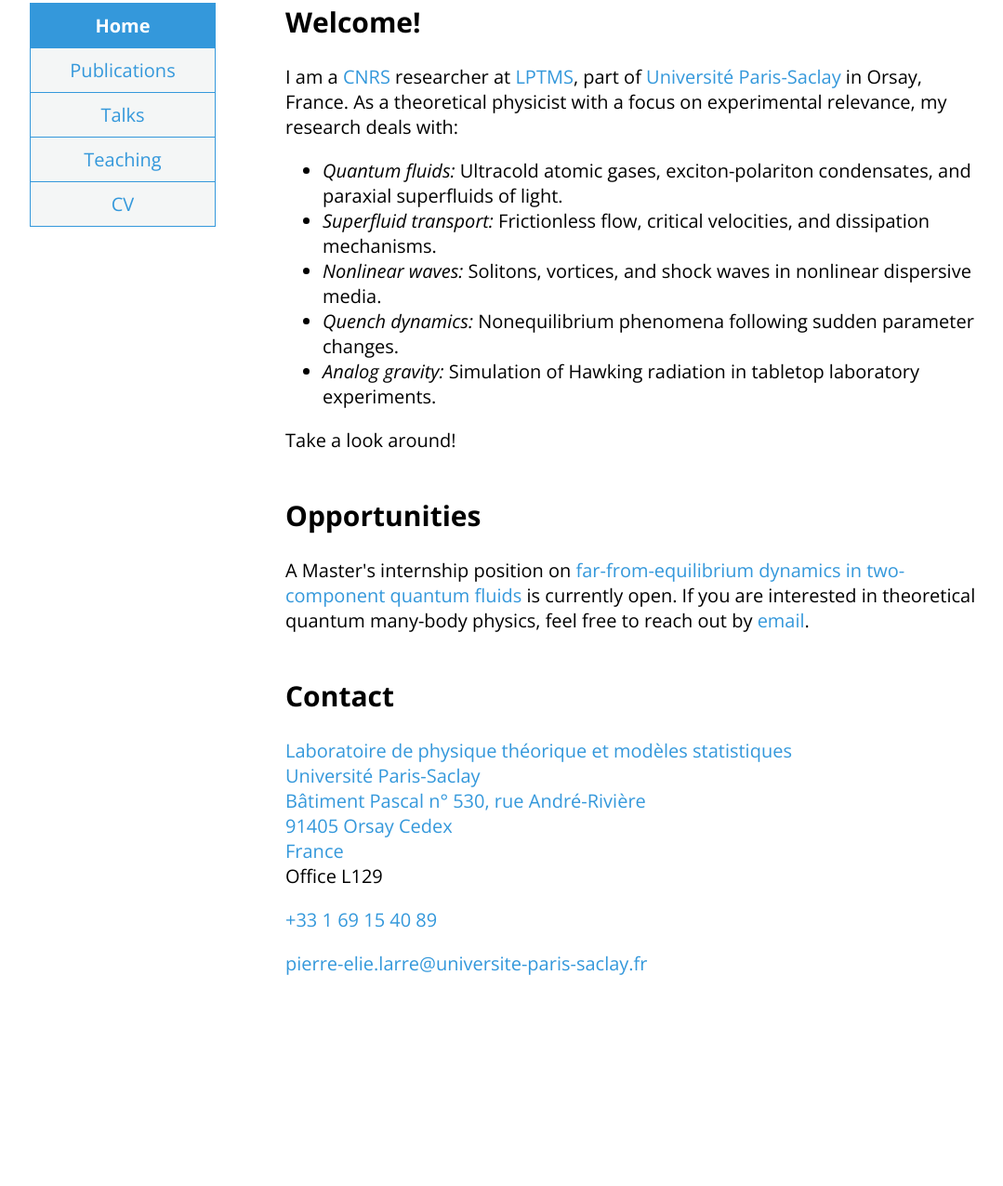
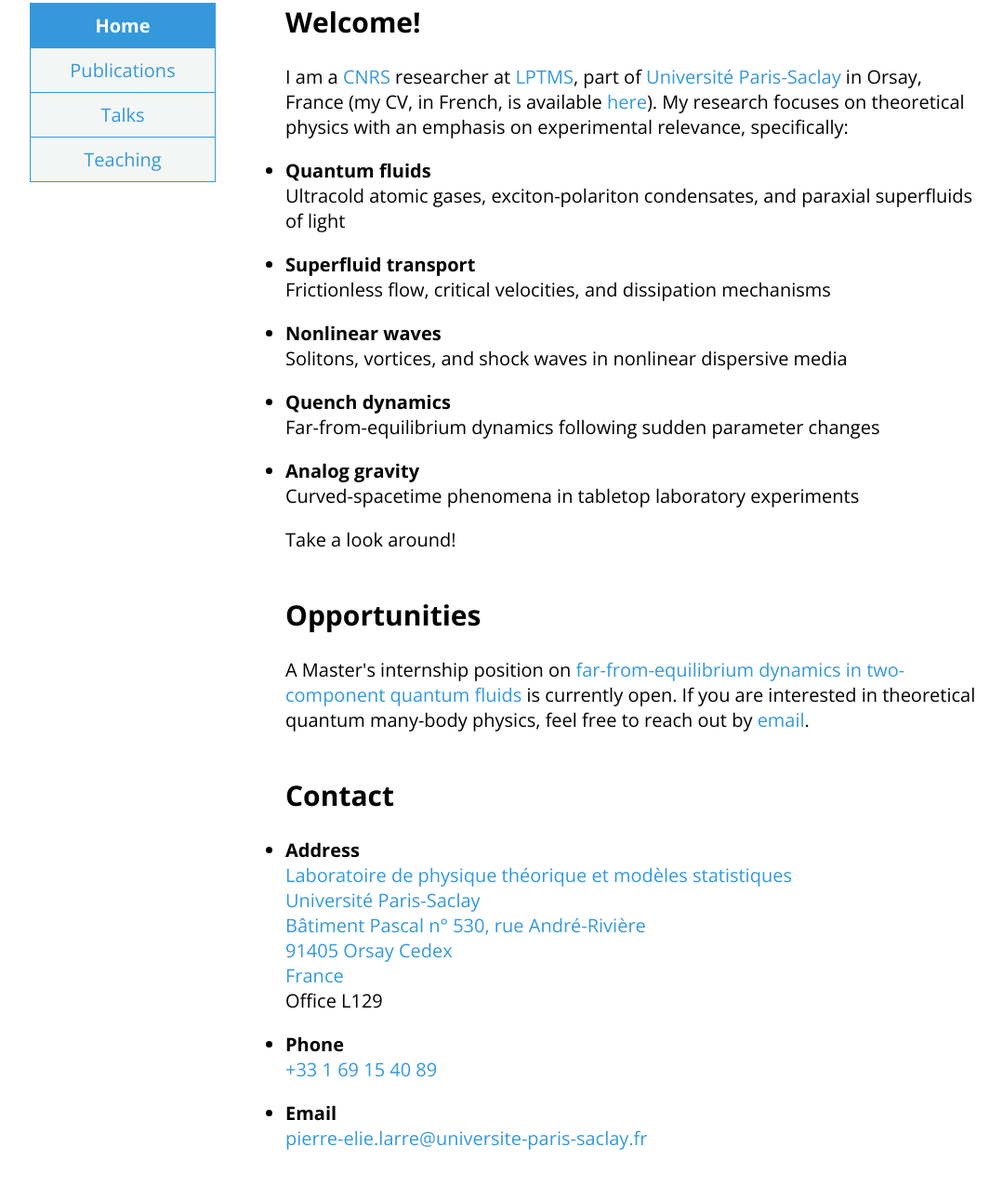
Before and after one commit to pierre-elie-larre/pierre-elie-larre.github.io, a plain HTML site: page index.html in a window 1280 px wide. Shown: the part 298-1574 px from the top of the page at 93% size, without its empty margins (96-1175 px from the left). Drawn offline with nearby package versions, Linux system fonts and the light colour scheme.

Commit message:
Refactor HTML structure and content for clarity

```diff
--- a/index.html
+++ b/index.html
@@ -59,6 +59,17 @@ color:white;
 font-weight:bold;
 }
 
+.list ul{
+padding-left:0;
+}
+
+.list li{
+margin-bottom:1em;
+}
+.list li:not(:last-child){
+margin-bottom:1em;
+}
+
 a{
 color:#3498db;
 text-decoration:none;
@@ -94,7 +105,6 @@ Quantum fluids &nbsp;&middot;&nbsp; Superfluid transport &nbsp;&middot;&nbsp; No
 <li><a href="https://pierre-elie-larre.github.io/publications.html">Publications</a></li>
 <li><a href="https://pierre-elie-larre.github.io/talks.html">Talks</a></li>
 <li><a href="https://pierre-elie-larre.github.io/teaching.html">Teaching</a></li>
-<li><a href="CV.pdf" target="_blank">CV</a></li>
 </ul>
 </nav>
 
@@ -105,16 +115,41 @@ Welcome!<!---->
 </h2>
 
 <p>
-I am a <a href="https://www.cnrs.fr/en" target="_blank">CNRS</a> researcher at <a href="https://www.lptms.universite-paris-saclay.fr/" target="_blank">LPTMS</a>, part of <a href="https://www.universite-paris-saclay.fr/en" target="_blank">Université Paris-Saclay</a> in Orsay, France. As a theoretical physicist with a focus on experimental relevance, my research deals with:<!---->
+I am a <a href="https://www.cnrs.fr/en" target="_blank">CNRS</a> researcher at <a href="https://www.lptms.universite-paris-saclay.fr/" target="_blank">LPTMS</a>, part of <a href="https://www.universite-paris-saclay.fr/en" target="_blank">Université Paris-Saclay</a> in Orsay, France (my CV, in French, is available <a href="CV.pdf" target="_blank">here</a>). My research focuses on theoretical physics with an emphasis on experimental relevance, specifically:<!---->
 </p>
 
+<div class="list">
+
 <ul>
-<li><i>Quantum fluids:</i> Ultracold atomic gases, exciton-polariton condensates, and paraxial superfluids of light.</li>
-<li><i>Superfluid transport:</i> Frictionless flow, critical velocities, and dissipation mechanisms.</li>
-<li><i>Nonlinear waves:</i> Solitons, vortices, and shock waves in nonlinear dispersive media.</li>
-<li><i>Quench dynamics:</i> Nonequilibrium phenomena following sudden parameter changes.</li>
-<li><i>Analog gravity:</i> Simulation of Hawking radiation in tabletop laboratory experiments.</li>
+
+<li>
+<b>Quantum fluids</b><br>
+Ultracold atomic gases, exciton-polariton condensates, and paraxial superfluids of light<!---->
+</li>
+
+<li>
+<b>Superfluid transport</b><br>
+Frictionless flow, critical velocities, and dissipation mechanisms<!---->
+</li>
+
+<li>
+<b>Nonlinear waves</b><br>
+Solitons, vortices, and shock waves in nonlinear dispersive media<!---->
+</li>
+
+<li>
+<b>Quench dynamics</b><br>
+Far-from-equilibrium dynamics following sudden parameter changes<!---->
+</li>
+
+<li>
+<b>Analog gravity</b><br>
+Curved-spacetime phenomena in tabletop laboratory experiments<!---->
+</li>
+
 </ul>
+
+</div>
 
 <p>
 Take a look around!<!---->
@@ -136,7 +171,12 @@ A Master's internship position on <a href="FluidesQuBinaires.pdf" target="_blank
 Contact<!---->
 </h2>
 
-<p>
+<div class="list">
+
+<ul>
+
+<li>
+<b>Address</b><br>
 <a href="https://www.openstreetmap.org/node/6898149148" target="_blank">
 Laboratoire de physique théorique et modèles statistiques<br>
 Université Paris-Saclay<br>
@@ -145,15 +185,21 @@ Bâtiment Pascal n° 530, rue André-Rivière<br>
 France<br>
 </a>
 Office L129<!---->
-</p>
+</li>
 
-<p>
+<li>
+<b>Phone</b><br>
 <a href="tel:+33169154089">+33 1 69 15 40 89</a>
-</p>
+</li>
 
-<p>
+<li>
+<b>Email</b><br>
 <a href="mailto:pierre-elie.larre@universite-paris-saclay.fr">pierre-elie.larre@universite-paris-saclay.fr</a>
-</p>
+</li>
+
+</ul>
+
+</div>
 
 </div>
 
```
